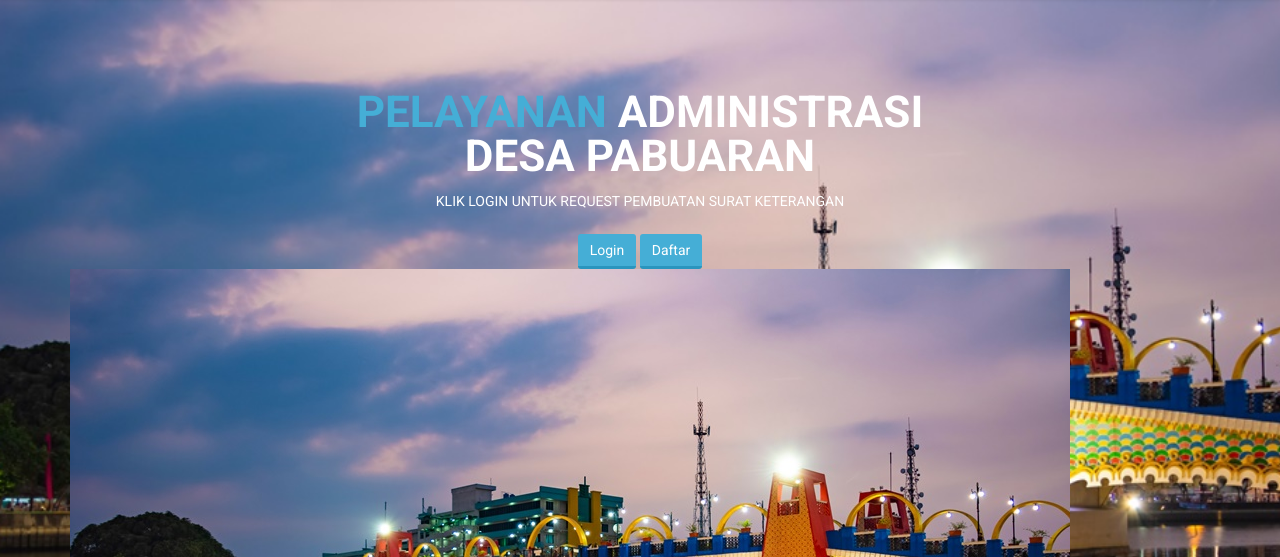
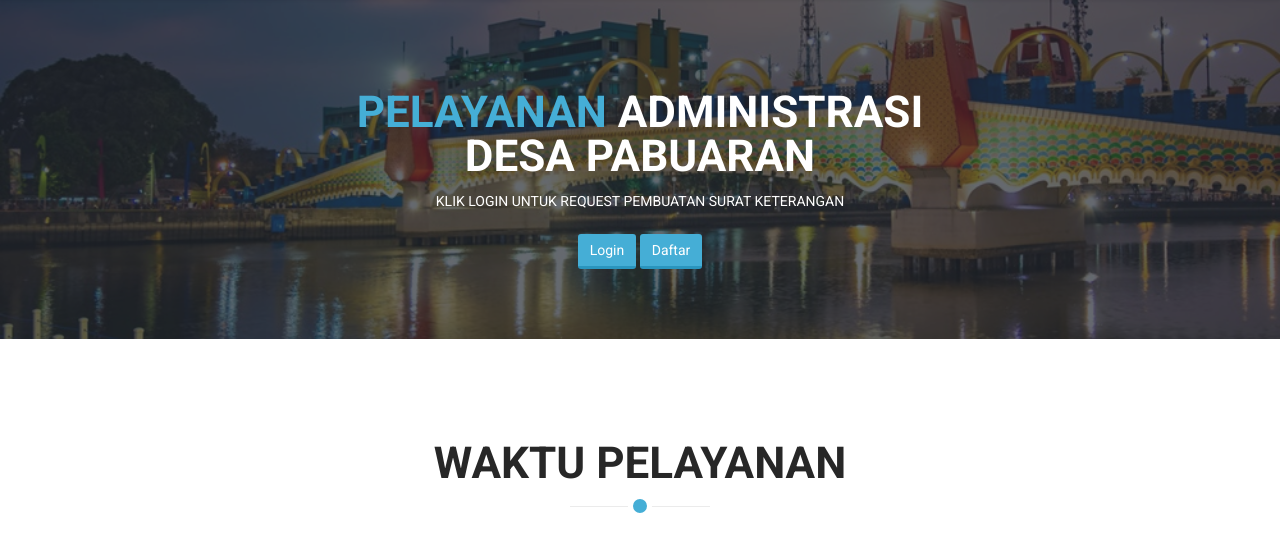
Before and after one commit to tomss19/pelayanadmindesa, a PHP site: page /surat-keterangan-desa/ in a window 1280 px wide. Shown: the part 100-657 px from the top of the page. Run offline with PHP 8.4, Linux system fonts and the light colour scheme; some libraries are stand-ins or nearby versions; grey boxes are pictures that could not be loaded.

Commit message:
Update Image Background Home
Fixing link updated background home, adding layer transparent and changes order fade in effect

```diff
--- a/demo1/css/main.css
+++ b/demo1/css/main.css
@@ -346,7 +346,7 @@ ul.nostyle i {
 }
 
 #cta2 {
-    background: #242a33 url(../cta2/cta-desakiw.jpg) no-repeat 50% 50%;
+    background: #242a33 url(../img/desakiw.jpg) no-repeat 50% 50%;
     background-size: cover;
     color: #fff;
     padding-top: 70px;
--- a/index.php
+++ b/index.php
@@ -65,20 +65,24 @@
     <!--/header-->
 
     <section id="cta2">
+        <div class="wow fadeIn" id="img-layer-transparent" data-wow-duration="300ms" data-wow-delay="0ms">
+
         <div class="container">
             <div class="text-center">
-                <h2 class="wow fadeInUp" data-wow-duration="300ms" data-wow-delay="0ms"><span>PELAYANAN</span> ADMINISTRASI <br> DESA PABUARAN</h2>
-                <p class="wow fadeInUp" data-wow-duration="300ms" data-wow-delay="100ms">KLIK LOGIN UNTUK REQUEST PEMBUATAN SURAT KETERANGAN
+
+                <h2 class="wow fadeInUp" data-wow-duration="300ms" data-wow-delay="100ms"><span>PELAYANAN</span> ADMINISTRASI <br> DESA PABUARAN</h2>
+                <p class="wow fadeInUp" data-wow-duration="300ms" data-wow-delay="200ms">KLIK LOGIN UNTUK REQUEST PEMBUATAN SURAT KETERANGAN
                 <div class="row justify-content-center">
                     <div class="col-lg-12 text-center">
-                        <div class="wow fadeInUp" data-wow-duration="300ms" data-wow-delay="200ms"">
+                        <div class="wow fadeInUp" data-wow-duration="300ms" data-wow-delay="300ms">
                            <!-- Button trigger modal -->
                            <a href="login.php" type="submit" class="btn btn-primary">Login</a>
                            <a href="register.php" type="submit" class="btn btn-primary">Daftar</a>
                         </div>
                     </div>
                 </div>
-                <img class="img-responsive wow fadeIn" src="main/img/cta2/cta2-bg1.jpg" alt="" data-wow-duration="300ms" data-wow-delay="300ms">
+
+                <!-- <img class="img-responsive wow fadeIn" src="main/images/cta2/cta2-img.png" alt="" data-wow-duration="300ms" data-wow-delay="400ms"> -->
             </div>
         </div>
     </section>
--- a/main/css/main.css
+++ b/main/css/main.css
@@ -346,10 +346,10 @@ ul.nostyle i {
 }
 
 #cta2 {
-    background: #242a33 url(../cta2/cta2-bg1.jpg) no-repeat 50% 50%;
+    background: #242a33 url(../images/cta2/cta2-bg1.jpg) no-repeat 50% 50%;
     background-size: cover;
     color: #fff;
-    padding-top: 70px;
+    /* padding: 70px 0; */
 }
 
 #cta2 .btn {
@@ -364,6 +364,15 @@ ul.nostyle i {
 
 #cta2 h2>span {
     color: #45aed6;
+}
+
+#cta2 #img-layer-transparent {
+    /* position:relative;
+    z-index: 1; */
+    background-color: rgba(36, 42, 51, 0.7);
+    width: 100%;
+    height: 100%;
+    padding: 70px 0;
 }
 
 #features {
```
